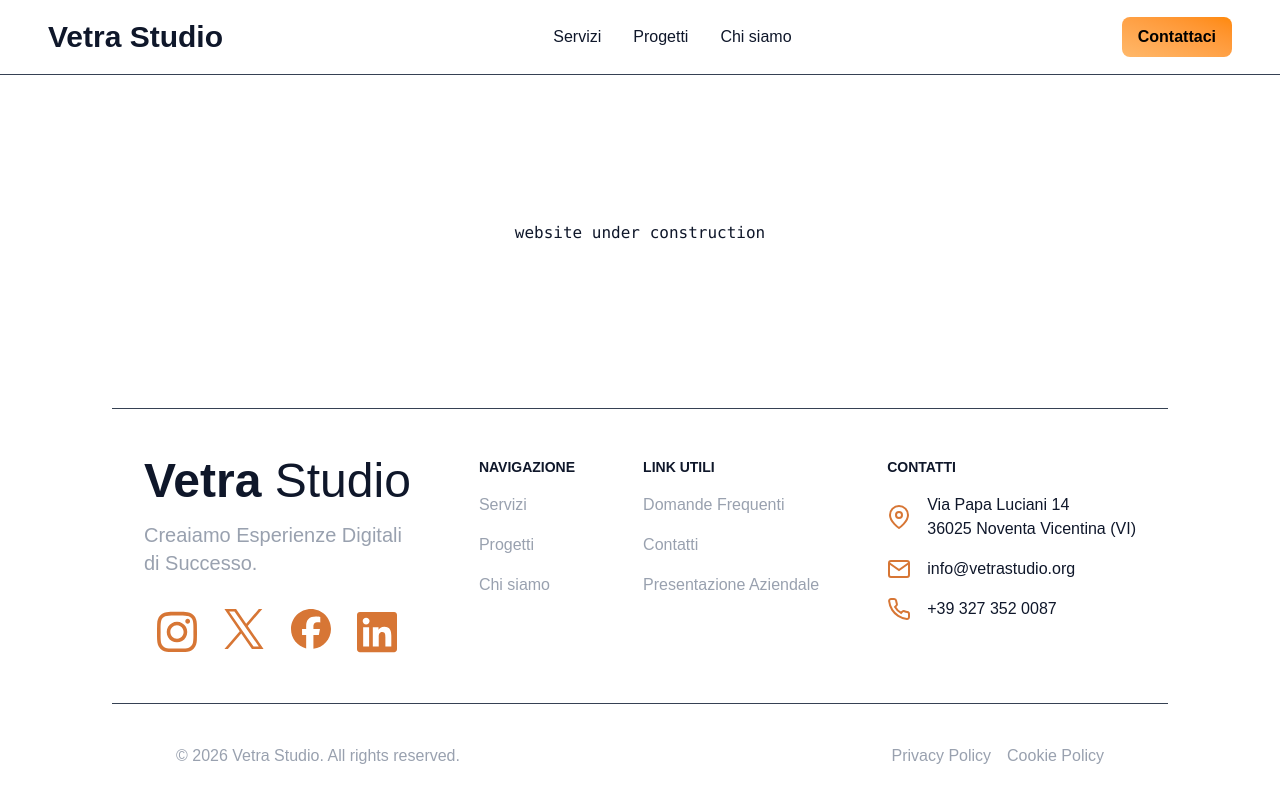
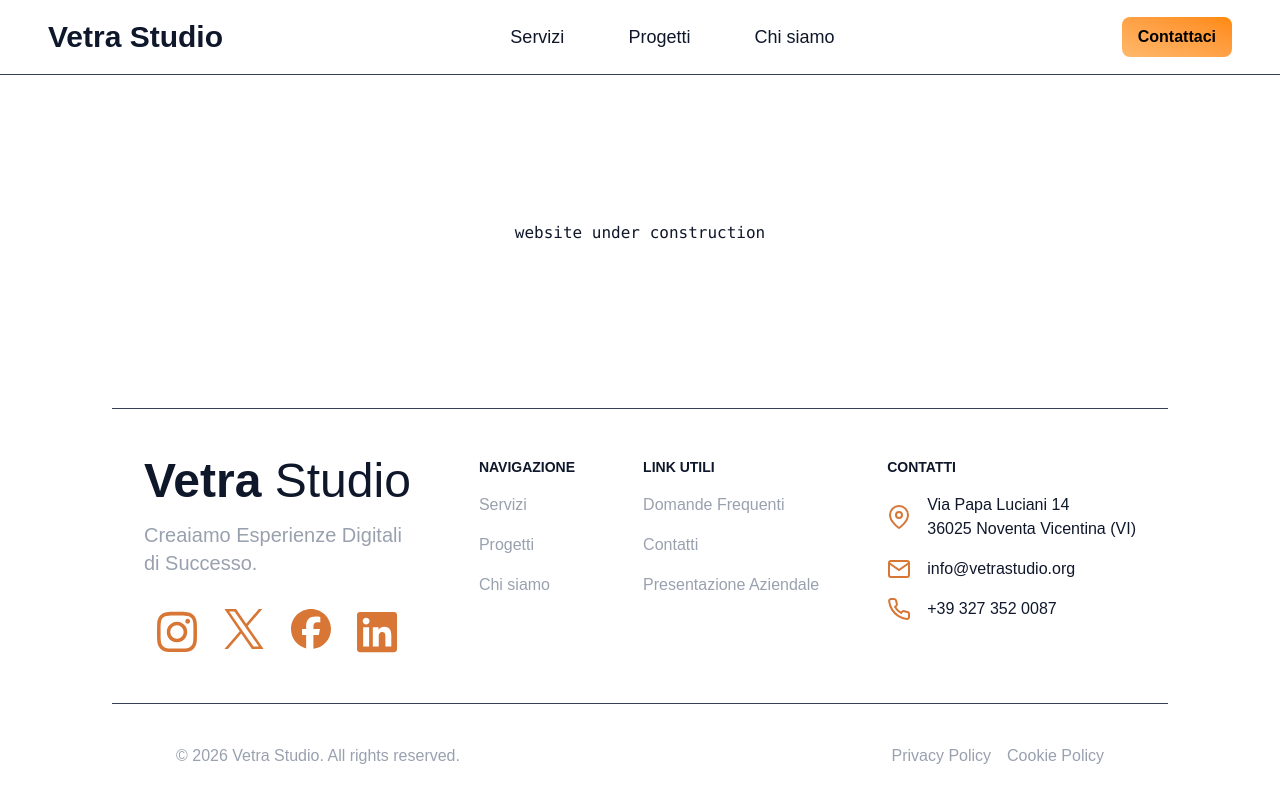
Before and after one commit to Vetra-Studio/website, a Next.js app: page / in a window 1280 px wide. Built offline with nearby package versions, Linux system fonts and the light colour scheme.

Commit message:
style(navbar): add underline hover effect on link text

```diff
--- a/components/Header.tsx
+++ b/components/Header.tsx
@@ -39,7 +39,10 @@ export default function Header() {
         <h1 className="text-3xl font-bold">Vetra Studio</h1>
       </Link>
 
-      <Navbar className="flex space-x-8" linkClassName="transition-colors hover:cursor-pointer hover:underline hover:decoration-orange-500 hover:underline-offset-4" />
+      <Navbar className="text-lg flex space-x-16"
+              linkClassName="relative inline-block after:absolute after:bottom-0 after:left-0 after:h-0.5 after:w-full hover:after:origin-left
+              after:origin-right after:scale-x-0 after:bg-orange-500 after:transition-transform after:duration-400 hover:after:scale-x-100
+              "/>
 
       <button className="bg-gradient-to-tr from-orange-300 to-orange-400 text-black font-bold py-2 px-4 rounded-lg">
         Contattaci
```
